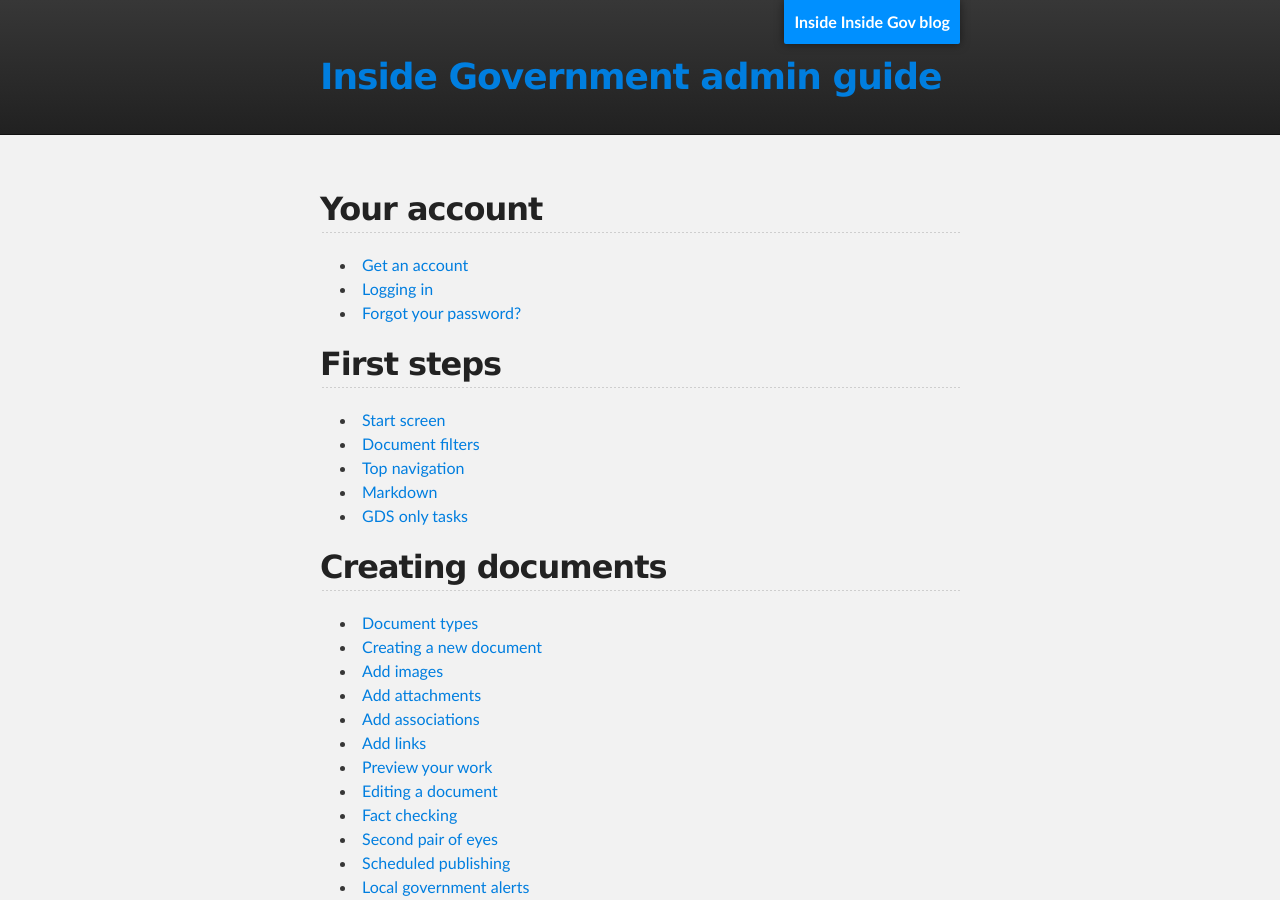
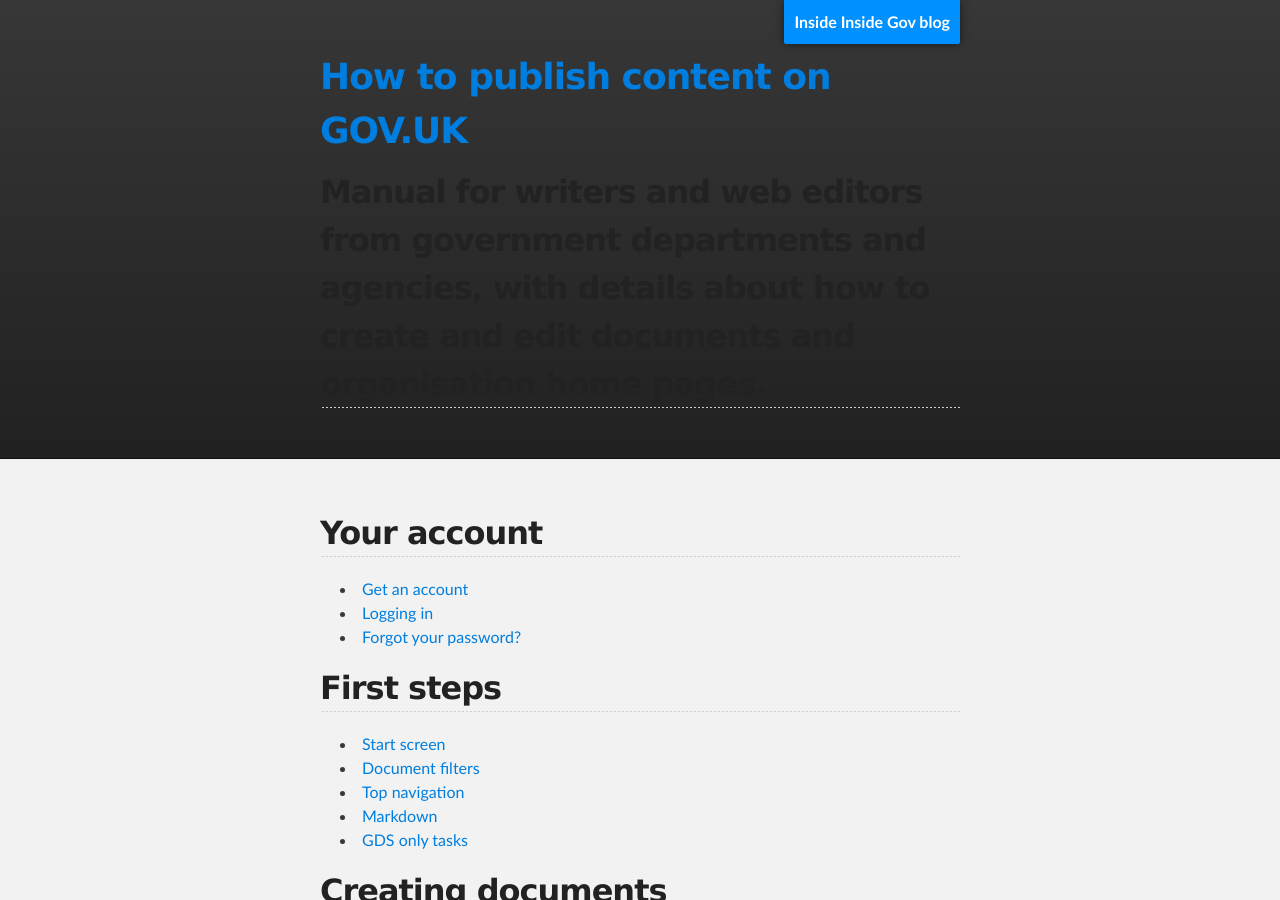
Before and after one commit to alphagov/inside-government-admin-guide, a Jekyll site: the page built from index.md, in a window 1280 px wide and 900 px high. Built offline with Jekyll 4.4.1, drawn with Linux system fonts in a browser that asks for light colours.

Commit message:
Update default.html

```diff
--- a/_layouts/default.html
+++ b/_layouts/default.html
@@ -21,7 +21,9 @@
         <header class="inner">
           <a id="forkme_banner" href="http://inside-inside-gov.tumblr.com/">Inside Inside Gov blog</a>
 
-          <h1 id="project_title"><a href="{{ relative }}">Inside Government admin guide</a></h1>
+          <h1 id="project_title"><a href="{{ relative }}">How to publish content on GOV.UK</a></h1>
+          <h2>Manual for
+writers and web editors from government departments and agencies, with details about how to create and edit documents and organisation home pages.</h2>
 
         </header>
     </div>
```
